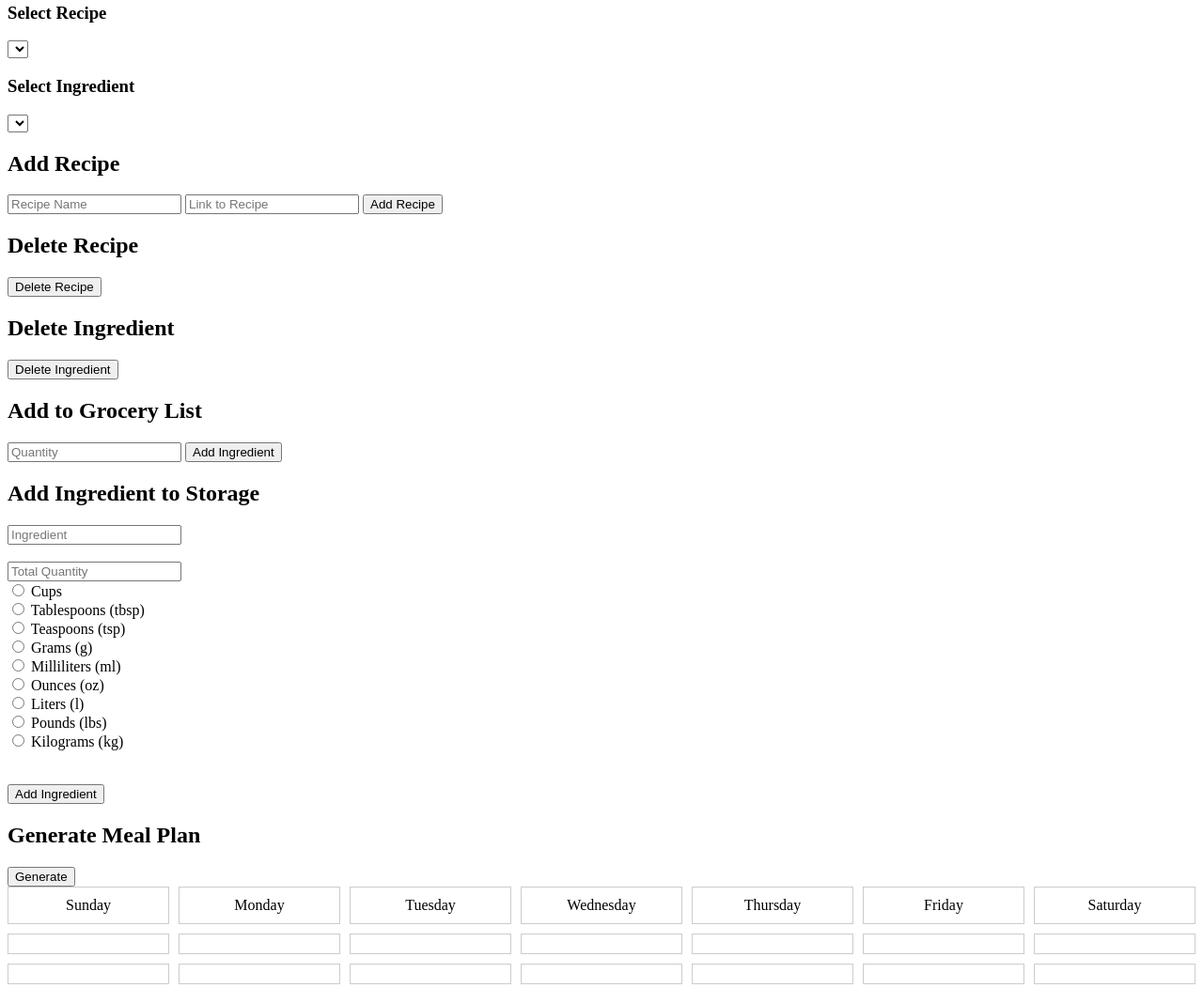
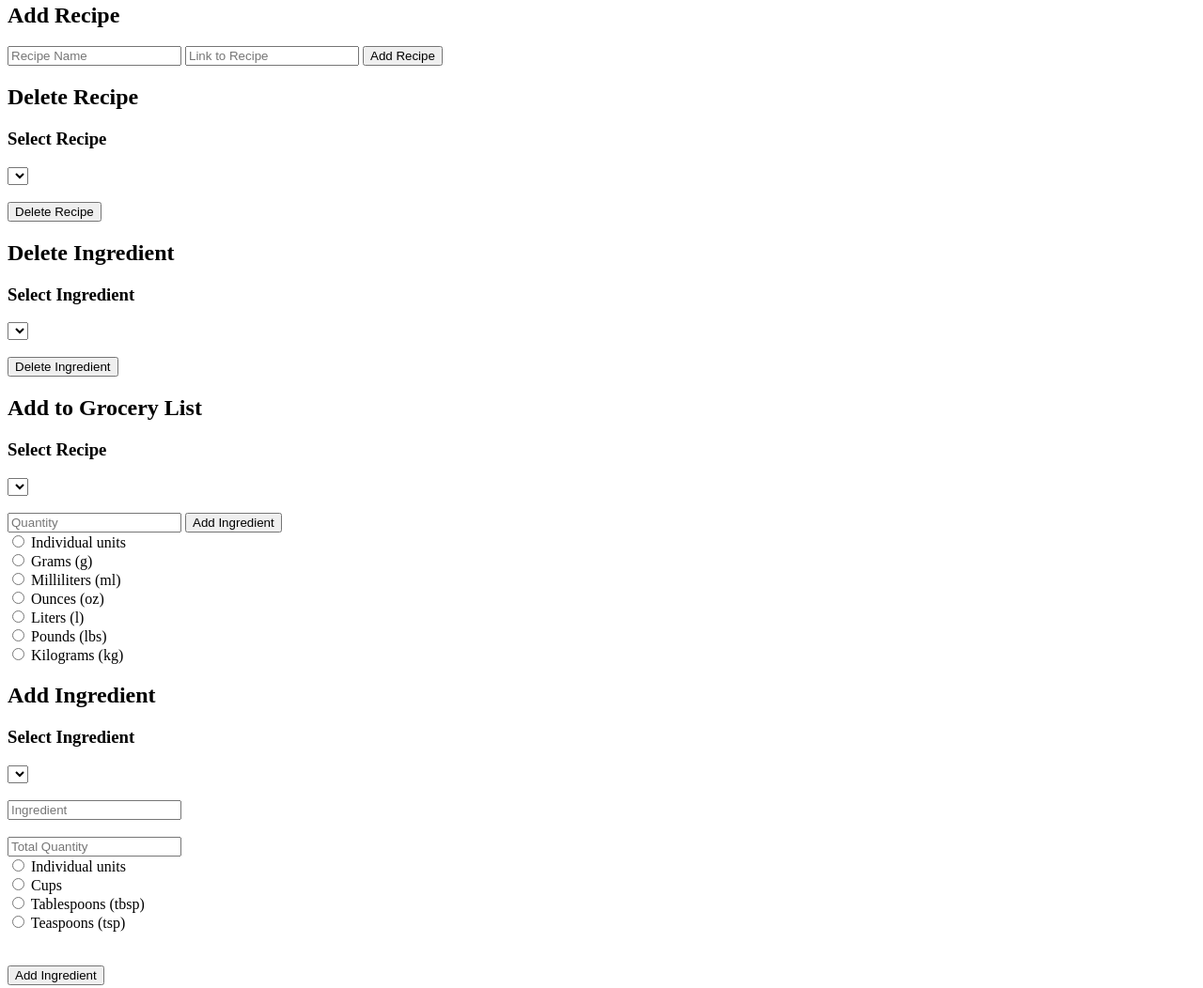
Before and after one commit to Dunkahoop/Web-Meal-Planner, a plain HTML site: page webmealplanner.html in a window 1280 px wide. Shown: the part 424-1476 px from the top of the page at 94% size. Drawn offline with Linux system fonts and the light colour scheme.

Commit message:
got page mostly cleaned up

```diff
--- a/script.js
+++ b/script.js
@@ -28,53 +28,120 @@ const dayList = [
 
 updateOptions();
 
+// function toggleElements() {
+//   const form = document.getElementById("toggleForm");
+//   const selectedOption = form.elements["toggle"].value;
+
+//   const recipeSelect = document.getElementById('recipeSelect');
+//   const ingredientSelect = document.getElementById('ingredientSelect');
+//   const addRecipe = document.getElementById('addRecipe');
+//   const deleteRecipe = document.getElementById('deleteRecipe');
+//   const deleteIngredient = document.getElementById('deleteIngredient');
+//   const addList = document.getElementById('addList');
+//   const addIngredient = document.getElementById('addIngredient');
+
+//   switch (selectedOption) {
+//   case 'recipeSelect':
+//   case 'ingredientSelect':
+//   case 'addRecipe':
+//   case 'deleteRecipe':
+//   case 'deleteIngredient':
+//   case 'addList':
+//   case 'addIngredient':
+//   }
+// }
+
 function toggleElements() {
   const form = document.getElementById("toggleForm");
   const selectedOption = form.elements["toggle"].value;
 
-  /*TODO: do something like this for the toggling:
-  const content = document.getElementById('content');
-  if (selectedOption === 'show') {
-  content.classList.remove('hidden');
+  const elements = {
+      //recipeSelect: document.getElementById('recipeSelect'),
+      //ingredientSelect: document.getElementById('ingredientSelect'),
+      addRecipe: document.getElementById('addRecipe'),
+      deleteRecipe: document.getElementById('deleteRecipe'),
+      deleteIngredient: document.getElementById('deleteIngredient'),
+      addList: document.getElementById('addList'),
+      addIngredient: document.getElementById('addIngredient')
+  };
+
+  for (const key in elements) {
+      if (elements.hasOwnProperty(key)) {
+          elements[key].classList.toggle('hidden', key !== selectedOption);
       }
-  else if (selectedOption === 'hide')
-   {
-  content.classList.add('hidden');
   }
-  */
 }
 
 function updateOptions(selectValue = null, ingreListValue = null) {
-  // Store the initial values
-  //var initialSelectValue = select.value;
-  //var initialIngreListValue = ingreList.value;
+  const selectElements = document.querySelectorAll('select');
 
-  // Clear existing options in the dropdowns
+  // Clear existing options in all dropdowns
+  selectElements.forEach(select => {
       while (select.firstChild) {
           select.removeChild(select.firstChild);
       }
+  });
 
-  while (ingreList.firstChild) {
-    ingreList.removeChild(ingreList.firstChild);
-  }
-
-  // Populate select element with keys of JSON object
+  // Populate select elements with keys of JSON object
+  selectElements.forEach(select => {
       for (var key in recipes) {
           var option = document.createElement("option");
           option.text = key;
           select.add(option);
       }
+  });
 
+  // Set the value back to the initial value or the top value if it didn't have an initial value
+  selectElements.forEach(select => {
+      select.value = selectValue || select.options[select.options.length - 1].value;
+  });
+
+  // Populate ingreList element with keys of JSON object
+  const ingreList = document.getElementById('ingredientList');
+  while (ingreList.firstChild) {
+      ingreList.removeChild(ingreList.firstChild);
+  }
   for (var key in ingredients) {
       var option = document.createElement("option");
       option.text = key;
       ingreList.add(option);
   }
-
-  // Set the value back to the initial value or the top value if it didn't have an initial value
-  select.value = selectValue || select.options[select.options.length - 1].value;
   ingreList.value = ingreListValue || ingreList.options[0].value;
 }
+
+
+
+// function updateOptions(selectValue = null, ingreListValue = null) {
+//   // Store the initial values
+//   //var initialSelectValue = select.value;
+//   //var initialIngreListValue = ingreList.value;
+
+//   // Clear existing options in the dropdowns
+//   while (select.firstChild) {
+//     select.removeChild(select.firstChild);
+//   }
+
+//   while (ingreList.firstChild) {
+//     ingreList.removeChild(ingreList.firstChild);
+//   }
+
+//   // Populate select element with keys of JSON object
+//   for (var key in recipes) {
+//     var option = document.createElement("option");
+//     option.text = key;
+//     select.add(option);
+//   }
+
+//   for (var key in ingredients) {
+//     var option = document.createElement("option");
+//     option.text = key;
+//     ingreList.add(option);
+//   }
+
+//   // Set the value back to the initial value or the top value if it didn't have an initial value
+//   select.value = selectValue || select.options[select.options.length - 1].value;
+//   ingreList.value = ingreListValue || ingreList.options[0].value;
+// }
 
 function addRecipe() {
   //TODO?: add number value for array?
--- a/webmealplanner.html
+++ b/webmealplanner.html
@@ -18,23 +18,23 @@
     <!-- <p>Also, to redo the plan with an empty grocery list, you need to close the page and reopen it. Please let me know if this is unintuitive, as I can add a feature where it clears upon refreshing the page.</p> -->
     <form id="toggleForm">
       <label>
-        <input type="radio" name="toggle" value="show" onclick="toggleElements()">Add Recipe
+        <input type="radio" name="toggle" value="addRecipe" onclick="toggleElements()">Add Recipe
       </label>
       <br/>
       <label>
-        <input type="radio" name="toggle" value="show" onclick="toggleElements()">Add Ingredient
+        <input type="radio" name="toggle" value="addIngredient" onclick="toggleElements()">Add Ingredient
       </label>
       <br/>
       <label>
-        <input type="radio" name="toggle" value="show" onclick="toggleElements()">Delete Recipe
+        <input type="radio" name="toggle" value="deleteRecipe" onclick="toggleElements()">Delete Recipe
       </label>
       <br/>
       <label>
-        <input type="radio" name="toggle" value="show" onclick="toggleElements()">Delete Ingredient
+        <input type="radio" name="toggle" value="deleteIngredient" onclick="toggleElements()">Delete Ingredient
       </label>
       <br/>
       <label>
-        <input type="radio" name="toggle" value="show" onclick="toggleElements()">Add Ingredient to Grocery List
+        <input type="radio" name="toggle" value="addList" onclick="toggleElements()">Add Ingredient to Grocery List
       </label>
       <br/>
     </form>
@@ -46,8 +46,8 @@
     <p id="ingredients"></p>
     <h2>Grocery List</h2>
     <p id="groceries"></p>
-
-    <div id="recipeSelect">
+    <!--TODO: have these show up when they're needed, apparently can't have multiple of the same select-->
+    <!-- <div id="recipeSelect">
       <h3>Select Recipe</h3>
       <select name="options" id="options" title="options"></select>
     </div>
@@ -57,7 +57,7 @@
         name="ingredientList"
         id="ingredientList"
         title="ingredientList"
-      ></select>
+      ></select> -->
     </div>
     <div id="addRecipe">
       <h2>Add Recipe</h2>
@@ -67,30 +67,34 @@
     </div>
     <div id="deleteRecipe">
       <h2>Delete Recipe</h2>
+      <h3>Select Recipe</h3>
+      <select name="options" id="options" title="options"></select>
+      <br/><br/>
       <button onclick="deleteRecipe()">Delete Recipe</button>
     </div>
     <div id="deleteIngredient">
       <h2>Delete Ingredient</h2>
+      <h3>Select Ingredient</h3>
+      <select
+        name="ingredientList"
+        id="ingredientList"
+        title="ingredientList"
+      ></select>
+      <br /><br />
       <button onclick="deleteIngredient()">Delete Ingredient</button>
     </div>
     <p></p>
+    <!--TODO: add a delete from grocery list?-->
     <div id="addList">
       <h2>Add to Grocery List</h2>
+      <h3>Select Recipe</h3>
+      <select name="options" id="options" title="options"></select>
+      <br /><br />
       <input id="listQuantity" type="text" placeholder="Quantity" />
       <button onclick="addToList()">Add Ingredient</button>
-    </div>
-    <div id="addIngredient">
-      <h2>Add Ingredient to Storage</h2>
-      <input id="ingredient" type="text" placeholder="Ingredient" />
-      <br /><br />
-      <input id="quantity" type="text" placeholder="Total Quantity" />
-      <form id="units">
-        <input type="radio" id="cups" name="unit" value="cups" />
-        <label for="cups">Cups</label><br />
-        <input type="radio" id="tablespoons" name="unit" value="tablespoons" />
-        <label for="tablespoons">Tablespoons (tbsp)</label><br />
-        <input type="radio" id="teaspoons" name="unit" value="teaspoons" />
-        <label for="teaspoons">Teaspoons (tsp)</label><br />
+      <form>
+        <input type="radio" id="cups" name="unit" value="indiv" />
+        <label for="cups">Individual units</label><br />
         <input type="radio" id="grams" name="unit" value="grams" />
         <label for="grams">Grams (g)</label><br />
         <input type="radio" id="milliliters" name="unit" value="milliliters" />
@@ -103,6 +107,29 @@
         <label for="pounds">Pounds (lbs)</label><br />
         <input type="radio" id="kilograms" name="unit" value="kilograms" />
         <label for="kilograms">Kilograms (kg)</label><br />
+      </form>
+    </div>
+    <div id="addIngredient">
+      <h2>Add Ingredient</h2>
+      <h3>Select Ingredient</h3>
+      <select
+        name="ingredientList"
+        id="ingredientList"
+        title="ingredientList"
+      ></select>
+      <br /><br />
+      <input id="ingredient" type="text" placeholder="Ingredient" />
+      <br /><br />
+      <input id="quantity" type="text" placeholder="Total Quantity" />
+      <form id="units">
+        <input type="radio" id="cups" name="unit" value="units" />
+        <label for="cups">Individual units</label><br />
+        <input type="radio" id="cups" name="unit" value="cups" />
+        <label for="cups">Cups</label><br />
+        <input type="radio" id="tablespoons" name="unit" value="tablespoons" />
+        <label for="tablespoons">Tablespoons (tbsp)</label><br />
+        <input type="radio" id="teaspoons" name="unit" value="teaspoons" />
+        <label for="teaspoons">Teaspoons (tsp)</label><br />
       </form>
       <br /><br />
       <button onclick="addIngredient()">Add Ingredient</button>
```
Lines whose indentation alone changed are shown as unchanged.
